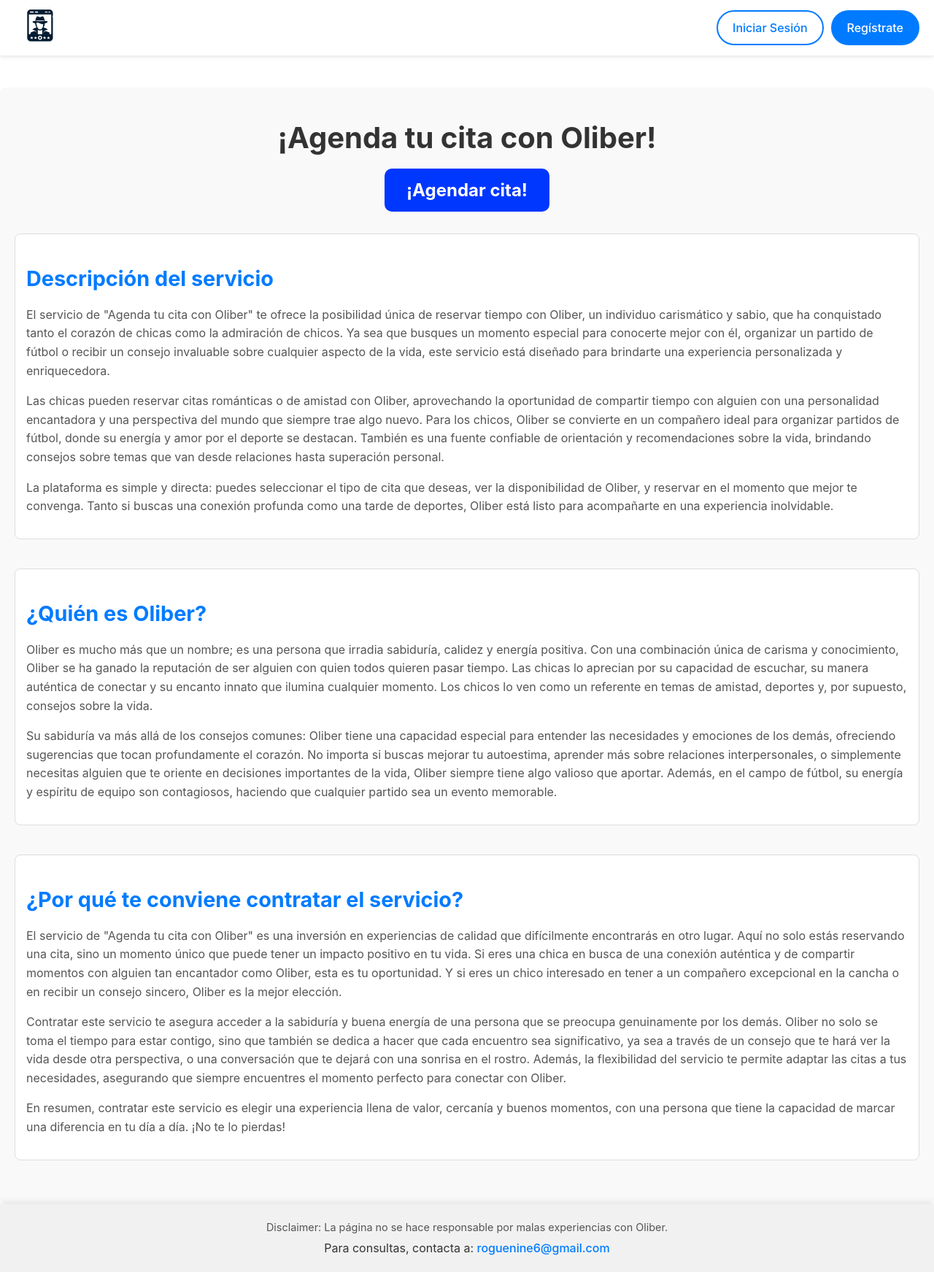
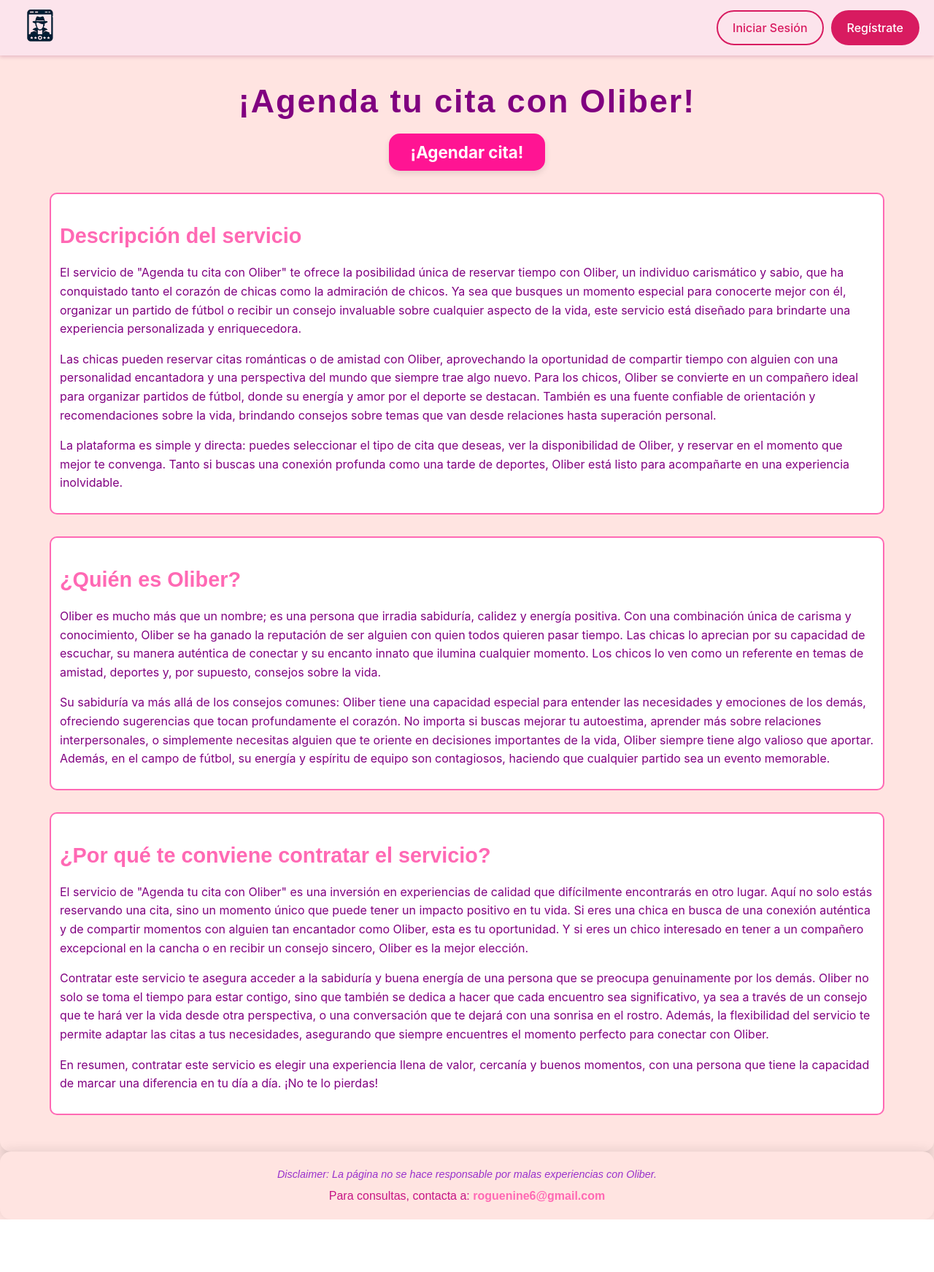
Before and after one commit to LucasSzejnberg/oliber, a React (Vite) app: page / in a window 1280 px wide. Shown: the whole page at 73% size. After the commit the page ends 1671 px from the top, so only its background shows below. Built offline with nearby package versions, Linux system fonts and the light colour scheme.

Commit message:
rosadita pusi rosadita

```diff
--- a/src/index.css
+++ b/src/index.css
@@ -1,3 +1,4 @@
+/* index.css */
 :root {
   font-family: Inter, system-ui, Avenir, Helvetica, Arial, sans-serif;
   line-height: 1.5;
@@ -5,7 +6,7 @@
 
   color-scheme: light dark;
   color: rgba(255, 255, 255, 0.87);
-  background-color: #f9f9f9;
+  background-color: #fce4ec; /* Fondo rosa suave */
 
   font-synthesis: none;
   text-rendering: optimizeLegibility;
@@ -15,27 +16,28 @@
 
 a {
   font-weight: 500;
-  color: #646cff;
+  color: #e57373; /* Enlaces en tono rosa salmón */
   text-decoration: inherit;
 }
 a:hover {
-  color: #535bf2;
+  color: #d32f2f; /* Enlace en un tono más intenso de rojo */
 }
 
 body {
   margin: 0;
   padding: 0;
   overflow-x: hidden; /* Oculta cualquier desbordamiento horizontal */
-  margin: 0;
   display: flex;
   place-items: center;
   min-width: 320px;
   min-height: 100vh;
+  background-color: #ffe4e1; /* Fondo rosa claro */
 }
 
 h1 {
   font-size: 3.2em;
   line-height: 1.1;
+  color: #ad1457; /* Título en rosa oscuro */
 }
 
 button {
@@ -45,27 +47,29 @@ button {
   font-size: 1em;
   font-weight: 500;
   font-family: inherit;
-  background-color: #1a1a1a;
+  background-color: #f06292; /* Botón en rosa pastel */
   cursor: pointer;
   transition: border-color 0.25s;
+  color: white;
 }
 button:hover {
-  border-color: #646cff;
+  border-color: #d81b60; /* Borde rosa más oscuro al pasar el mouse */
+  background-color: #ec407a; /* Fondo del botón más oscuro al hacer hover */
 }
 button:focus,
 button:focus-visible {
-  outline: 4px auto -webkit-focus-ring-color;
+  outline: 4px auto #f48fb1; /* Resaltado de enfoque en rosa suave */
 }
 
 @media (prefers-color-scheme: light) {
   :root {
-    color: #213547;
+    color: #880e4f; /* Texto principal en burdeos */
     background-color: #ffffff;
   }
   a:hover {
-    color: #747bff;
+    color: #d81b60; /* Enlace en rosa intenso */
   }
   button {
-    background-color: #f9f9f9;
+    background-color: #fce4ec; /* Fondo rosa suave para el botón */
   }
 }
--- a/src/subpaginas/components/ContenidoHome.css
+++ b/src/subpaginas/components/ContenidoHome.css
@@ -3,6 +3,12 @@
 /* Variables de diseño */
 :root {
     --header-height: 120px; /* Ajusta esta variable según la altura real de tu header */
+    --color-principal: #ffb6c1; /* Rosa claro romántico */
+    --color-secundario: #ff69b4; /* Rosa intenso */
+    --color-texto: #800080; /* Morado para el texto */
+    --color-fondo: #ffe4e1; /* Fondo color melocotón suave */
+    --color-boton: #ff1493; /* Botón de color fucsia */
+    --color-hover-boton: #c71585; /* Color de botón en hover */
 }
 
 /* Estilos generales para el contenido de la página */
@@ -10,9 +16,10 @@
     margin: 0 auto;
     padding: 20px;
     animation: fadeIn 1s ease-in; /* Animación de entrada */
-    background-color: #f9f9f9; /* Color de fondo claro */
-    border-radius: 8px; /* Bordes redondeados */
-    margin-top: var(--header-height); /* Usa la variable para el margen superior */
+    background-color: var(--color-fondo); /* Color de fondo melocotón */
+    border-radius: 15px; /* Bordes más redondeados para un aspecto suave */
+    margin-top: 5%; /* Usa la variable para el margen superior */
+    box-shadow: 0 8px 15px rgba(0, 0, 0, 0.1); /* Sombra suave para darle profundidad */
 }
 
 /* Animaciones */
@@ -35,40 +42,47 @@
 /* Estilos del título */
 .titulo {
     text-align: center;
-    color: #333; /* Color más oscuro para el título */
-    font-size: 2.5rem;
+    color: var(--color-texto); /* Color morado para el título */
+    font-size: 2.8rem;
     margin-bottom: 20px;
     animation: slideIn 0.8s ease-in-out; /* Animación de entrada */
+    font-family: 'Cursive', sans-serif; /* Tipografía más romántica */
+    letter-spacing: 2px; /* Espaciado entre letras */
 }
 
 /* Estilos para las secciones */
 .descripcion, .quien-es, .por-que {
-    margin-bottom: 40px;
-    padding: 15px;
-    border: 1px solid #ddd;
-    border-radius: 8px;
+    margin: 0 auto 30px auto; /* Centra el rectángulo horizontalmente */
+    padding: 12px; /* Padding reducido */
+    border: 2px solid var(--color-secundario); /* Borde rosa intenso */
+    border-radius: 10px; /* Bordes más pequeños */
     background-color: white; /* Fondo blanco para las secciones */
-    transition: transform 0.3s ease; /* Suaviza el efecto de escalado */
+    transition: transform 0.3s ease, box-shadow 0.3s ease; /* Suaviza el efecto de escalado */
+    width: 90%; /* Ajusta el ancho */
 }
+
+
 
 .descripcion:hover,
 .quien-es:hover,
 .por-que:hover {
-    transform: scale(1.02); /* Escala al pasar el mouse */
+    transform: scale(1.02); /* Escala más pequeña al pasar el mouse */
+    box-shadow: 0 6px 12px rgba(0, 0, 0, 0.1); /* Sombra suave en hover */
 }
 
 /* Estilo de los encabezados */
 h2 {
-    color: #007bff; /* Color azul para los títulos */
+    color: var(--color-secundario); /* Color rosa intenso para los títulos */
     margin-bottom: 10px;
-    font-size: 1.8rem;
+    font-size: 1.8rem; /* Tamaño del texto reducido */
+    font-family: 'Cursive', sans-serif;
 }
 
 /* Estilo de los párrafos */
 p {
-    color: #555;
+    color: var(--color-texto); /* Texto en morado */
     line-height: 1.6;
-    font-size: 1rem;
+    font-size: 1rem; /* Texto un poco más pequeño */
 }
 
 /* Estilos para el botón de agendar cita */
@@ -78,42 +92,43 @@ p {
 }
 
 .btn-agendar {
-    padding: 15px 30px; /* Mayor espaciado dentro del botón */
-    font-size: 1.5rem; /* Tamaño de fuente más grande */
+    padding: 12px 30px; /* Espaciado reducido dentro del botón */
+    font-size: 1.4rem; /* Tamaño de fuente más pequeño */
     font-weight: bold; /* Texto en negrita */
     color: #fff; /* Color del texto */
-    background-color: #0037ff; /* Color de fondo del botón */
+    background-color: var(--color-boton); /* Color romántico del botón */
     border: none; /* Sin borde */
-    border-radius: 10px; /* Bordes más redondeados */
+    border-radius: 15px; /* Bordes más redondeados */
     cursor: pointer; /* Cambia el cursor al pasar sobre el botón */
     transition: background-color 0.3s, transform 0.2s; /* Transiciones suaves para el color y escala */
+    box-shadow: 0 4px 8px rgba(0, 0, 0, 0.1); /* Sombra suave para el botón */
 }
 
 .btn-agendar:hover {
-    background-color: #0128b3; /* Color más oscuro al pasar el mouse */
-    transform: scale(1.05); /* Aumenta un poco el tamaño al pasar el mouse */
+    background-color: var(--color-hover-boton); /* Color más oscuro al pasar el mouse */
+    transform: scale(1.08); /* Aumenta el tamaño al pasar el mouse */
 }
 
 /* Estilos específicos para dispositivos móviles */
 @media (max-width: 768px) {
     .titulo {
-        font-size: 2rem; /* Reduce el tamaño del título */
+        font-size: 2.2rem; /* Reduce el tamaño del título */
     }
 
     .contenido-home {
-        margin-top: var(--header-height); /* Asegura que esté por debajo del header */
+        margin-top: 10%; /* Asegura que esté por debajo del header */
     }
 
     .descripcion, .quien-es, .por-que {
-        margin-bottom: 30px; /* Espaciado reducido entre secciones */
+        margin-bottom: 25px; /* Espaciado reducido entre secciones */
     }
 
     h2 {
-        font-size: 1.5rem; /* Reduce el tamaño de los encabezados */
+        font-size: 1.6rem; /* Reduce el tamaño de los encabezados */
     }
 
     p {
-        font-size: 0.9rem; /* Reduce el tamaño de los párrafos */
+        font-size: 1rem; /* Reduce el tamaño de los párrafos */
     }
 
     .btn-agendar {
--- a/src/subpaginas/components/Header.css
+++ b/src/subpaginas/components/Header.css
@@ -6,10 +6,10 @@
     top: 0;
     left: 0;
     width: 100%;
-    background-color: #ffffff; /* Fondo blanco para un aspecto limpio */
-    color: #333; /* Texto oscuro para buen contraste */
+    background-color: #fce4ec; /* Fondo rosa suave para un toque romántico */
+    color: #880e4f; /* Texto en un tono burdeos oscuro */
     z-index: 1000;
-    box-shadow: 0 2px 5px rgba(0, 0, 0, 0.1);
+    box-shadow: 0 2px 5px rgba(136, 14, 79, 0.2); /* Sombra con tono burdeos */
     margin-bottom: 40px;
     animation: slideDown 0.5s ease-in; /* Animación de entrada */
 }
@@ -52,46 +52,47 @@
 }
 
 .nav-menu ul li a {
-    color: #007bff; /* Color azul para los enlaces */
+    color: #d81b60; /* Color rosa oscuro para los enlaces */
     text-decoration: none;
     font-size: 18px;
     transition: color 0.3s ease, text-shadow 0.3s ease; /* Transiciones suaves para los enlaces */
 }
 
 .nav-menu ul li a:hover {
-    color: #0056b3; /* Color más oscuro al pasar el mouse */
-    text-shadow: 0 0 5px rgba(0, 123, 255, 0.5); /* Sombra de texto al hacer hover */
+    color: #ad1457; /* Rosa más oscuro al pasar el mouse */
+    text-shadow: 0 0 5px rgba(216, 27, 96, 0.5); /* Sombra de texto en rosa */
 }
 
 /* Estilos de los botones de autenticación */
 .auth-buttons {
     display: flex;
     gap: 10px;
+    align-items: center; /* Centrar verticalmente los botones */
 }
 
 .login-btn, .register-btn {
     padding: 10px 20px;
     border-radius: 25px;
-    border: 2px solid #007bff; /* Borde azul para los botones */
-    color: #007bff; /* Texto azul para los botones */
+    border: 2px solid #d81b60; /* Borde rosa oscuro */
+    color: #d81b60; /* Texto rosa oscuro */
     text-decoration: none;
     transition: background-color 0.3s ease, color 0.3s ease, transform 0.2s ease; /* Transiciones para los botones */
 }
 
 .login-btn:hover {
-    background-color: #007bff; /* Fondo azul en hover */
+    background-color: #d81b60; /* Fondo rosa oscuro en hover */
     color: white; /* Texto blanco al hacer hover */
     transform: translateY(-3px); /* Eleva el botón al hacer hover */
 }
 
 .register-btn {
-    background-color: #007bff; /* Fondo azul para el botón de registro */
+    background-color: #d81b60; /* Fondo rosa oscuro para el botón de registro */
     color: white; /* Texto blanco */
 }
 
 .register-btn:hover {
     background-color: white; /* Fondo blanco en hover */
-    color: #007bff; /* Texto azul en hover */
+    color: #d81b60; /* Texto rosa en hover */
     transform: translateY(-3px); /* Eleva el botón al hacer hover */
 }
 
@@ -111,6 +112,12 @@
         justify-content: flex-start;
     }
 
+    /* Reducir el tamaño de los botones en móviles */
+    .login-btn, .register-btn {
+        padding: 5px 10px; /* Botones más pequeños */
+        font-size: 14px; /* Tamaño de fuente más pequeño */
+    }
+
     .logo-img {
         width: 50px; /* Reduce el tamaño del logo en pantallas pequeñas */
     }
--- a/src/subpaginas/components/Soporte.css
+++ b/src/subpaginas/components/Soporte.css
@@ -1,58 +1,79 @@
 /* Estilos para el componente de soporte */
 .soporte {
-    background-color: #f1f1f1; /* Color de fondo claro */
-    padding: 20px; /* Espaciado interno */
-    text-align: center; /* Centrar el texto */
-    position: relative; /* Posicionamiento relativo */
-    bottom: 0; /* Asegura que esté en la parte inferior */
-    box-shadow: 0 -2px 10px rgba(0, 0, 0, 0.1); /* Sombra sutil en la parte superior */
+    background-color: #ffe4e1; /* Fondo color melocotón suave */
+    padding: 20px;
+    text-align: center;
+    position: relative;
+    bottom: 0;
+    box-shadow: 0 -2px 15px rgba(0, 0, 0, 0.1); /* Sombra más suave */
     width: auto;
-    animation: slideUp 0.5s ease-in-out; /* Animación al aparecer */
+    animation: slideUp 0.5s ease-in-out;
+    border-radius: 15px; /* Bordes redondeados para suavizar el diseño */
+    font-family: 'Cursive', sans-serif; /* Tipografía romántica */
+    color: #800080; /* Color morado para el texto */
 }
 
 /* Animación de deslizamiento hacia arriba */
 @keyframes slideUp {
     from {
         transform: translateY(20px);
-        opacity: 0; /* Comienza invisible */
+        opacity: 0;
     }
     to {
         transform: translateY(0);
-        opacity: 1; /* Termina visible */
+        opacity: 1;
     }
 }
 
 .disclaimer {
-    font-size: 0.9rem; /* Tamaño de fuente más pequeño */
-    margin: 0; /* Sin margen */
-    color: #555; /* Color gris para el texto del disclaimer */
-    animation: fadeIn 0.6s ease-in; /* Animación de desvanecimiento */
+    font-size: 0.9rem;
+    margin: 0;
+    color: #9932CC; /* Color lavanda profundo */
+    animation: fadeIn 0.6s ease-in;
+    font-style: italic; /* Agrega un toque cursivo */
 }
 
 /* Animación de desvanecimiento */
 @keyframes fadeIn {
     from {
-        opacity: 0; /* Comienza invisible */
+        opacity: 0;
     }
     to {
-        opacity: 1; /* Termina visible */
+        opacity: 1;
     }
 }
 
 .contacto {
-    margin: 5px 0 0; /* Margen superior */
-    font-size: 1rem; /* Tamaño de fuente estándar */
-    color: #333; /* Color de texto más oscuro */
-    transition: color 0.3s ease; /* Transición suave para el color */
+    margin: 5px 0 0;
+    font-size: 1rem;
+    color: #C71585; /* Rosa intenso para los textos de contacto */
+    transition: color 0.3s ease;
 }
 
 .contacto a {
-    color: #007BFF; /* Color azul para el enlace */
-    text-decoration: none; /* Sin subrayado en el enlace */
-    transition: color 0.3s ease; /* Transición suave para el color del enlace */
+    color: #FF69B4; /* Enlaces en rosa brillante */
+    text-decoration: none;
+    font-weight: bold; /* Resalta el enlace */
+    transition: color 0.3s ease;
 }
 
 .contacto a:hover {
-    text-decoration: underline; /* Subrayado al pasar el mouse */
-    color: #0056b3; /* Color más oscuro al pasar el mouse */
+    text-decoration: underline;
+    color: #FF1493; /* Fucsia más oscuro en hover */
 }
+
+/* Agregar bordes decorativos */
+.soporte::before, .soporte::after {
+    content: "";
+    position: absolute;
+    width: 60px;
+    height: 60px;
+    border-radius: 50%;
+    top: -10px;
+    left: 10px;
+}
+
+.soporte::after {
+    right: 10px;
+    left: auto;
+}
```
